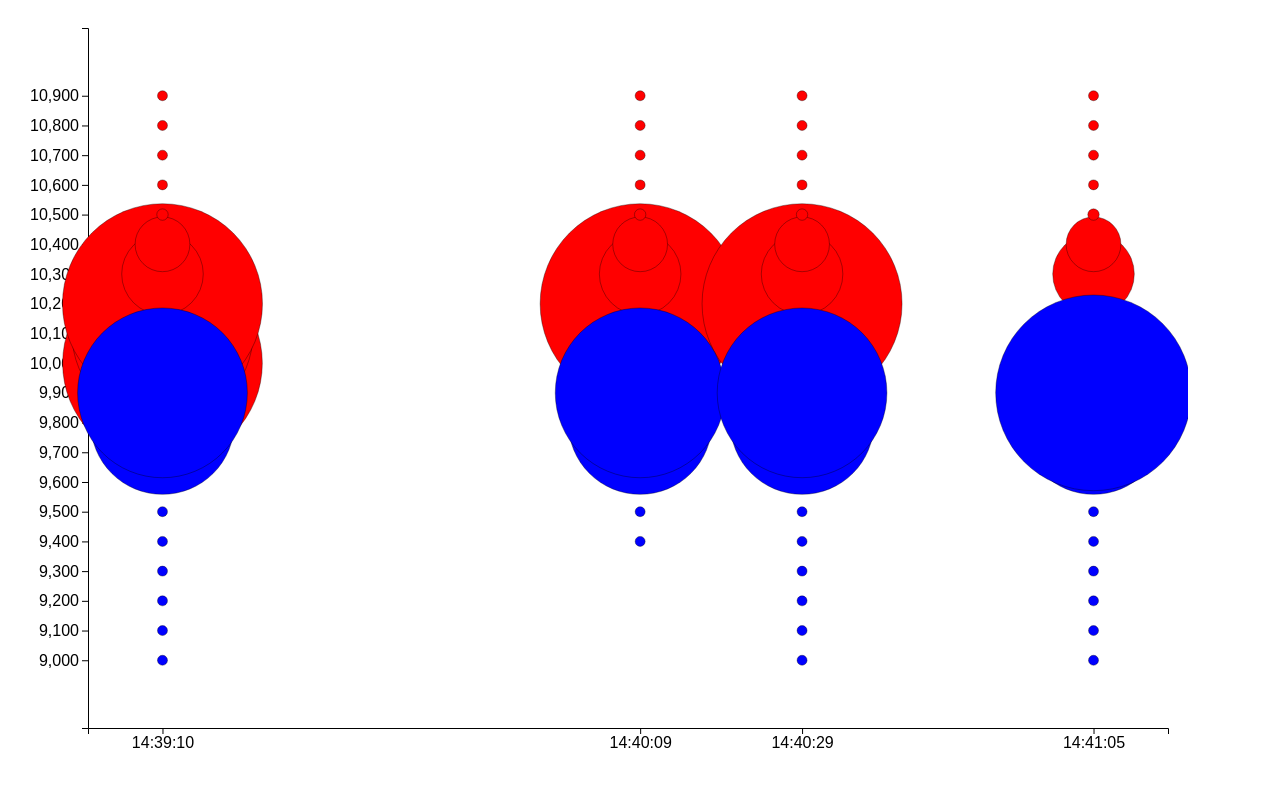
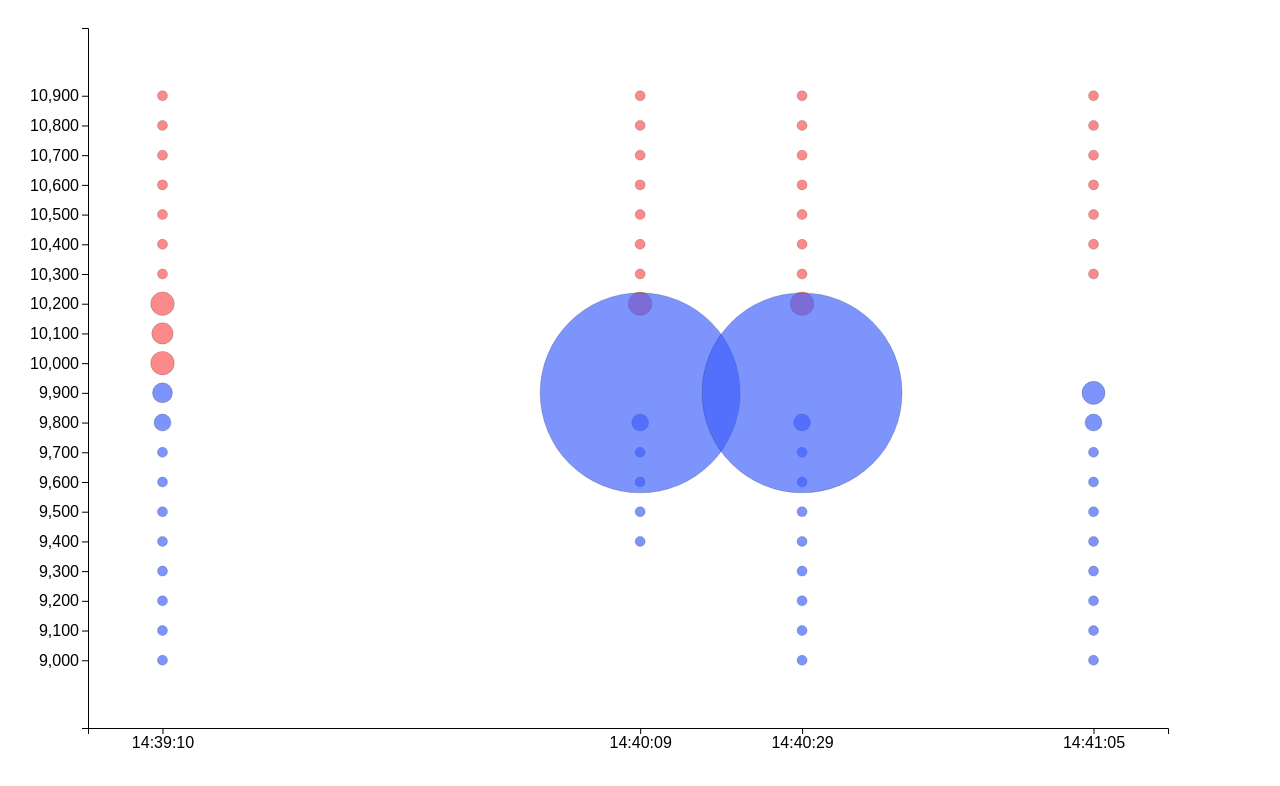
Before and after one commit to hongdangcs/Telegram-Chat-Bot, an Electron app: page index.html in a window 1280 px wide. Drawn offline with nearby package versions, Linux system fonts and the light colour scheme.

Commit message:
Update chart scaling and viewport dimensions in index.html and ssi/index.html

```diff
--- a/index.html
+++ b/index.html
@@ -4,6 +4,12 @@
     <meta name="viewport" content="width=device-width, initial-scale=1.0" />
     <title>Document</title>
     <script src="https://cdn.jsdelivr.net/npm/d3@7"></script>
+    <style>
+      a {
+        text-decoration: none;
+        color: rgba(0, 0, 0, 0.541);
+      }
+    </style>
   </head>
   <body>
     <div class="data">
@@ -95,7 +101,7 @@
           BidPrice8: 0,
           BidPrice9: 0,
           BidPrice10: 0,
-          BidVol1: 326900,
+          BidVol1: 3269000,
           BidVol2: 276500,
           BidVol3: 153300,
           BidVol4: 34900,
@@ -143,7 +149,7 @@
           BidPrice8: 9200,
           BidPrice9: 9100,
           BidPrice10: 9000,
-          BidVol1: 326800,
+          BidVol1: 3268000,
           BidVol2: 276500,
           BidVol3: 153300,
           BidVol4: 34900,
@@ -305,8 +311,8 @@
                     ? (value / yMax) * circleRadius
                     : 5
                 )
-                .attr("fill", "red")
-                .attr("stroke", "black")
+                .attr("fill", "rgba(252, 60, 60, 0.6)")
+                .attr("stroke", "rgba(0, 0, 0, 0.5)")
                 .attr("stroke-width", 0.35);
             }
           }
@@ -326,8 +332,8 @@
                     ? (value / yMax) * circleRadius
                     : 5
                 )
-                .attr("fill", "blue")
-                .attr("stroke", "black")
+                .attr("fill", "#3c5ffcaa")
+                .attr("stroke", "rgba(0, 0, 0, 0.5)")
                 .attr("stroke-width", 0.35);
             }
           }
```
Also changed, not shown: telegram/message-handler.js (+0 -12 lines).
